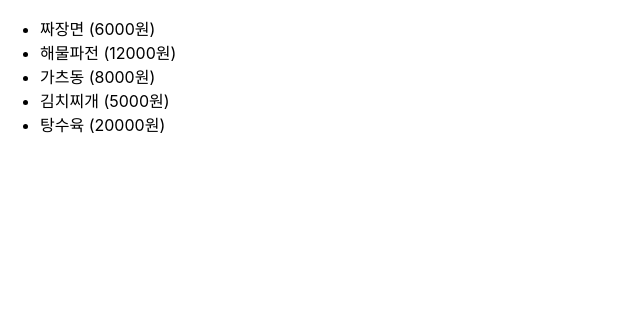
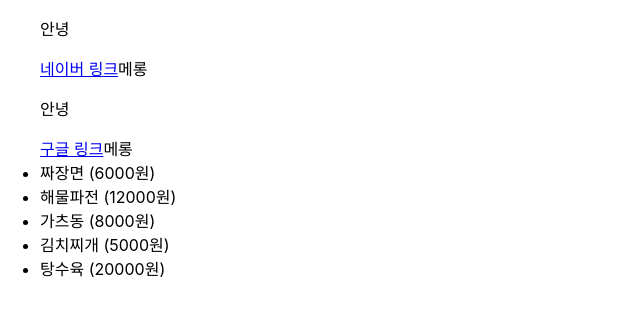
Before and after one commit to semsolhan1/reacte-basic202306, a React (Create React App) app: page / in a window 1280 px wide. Shown: the top 316 px of the page, without its empty margins (0-640 px from the left). Built offline with nearby package versions, Linux system fonts and the light colour scheme.

Commit message:
#4. props의 활용

```diff
--- a/src/SayHello.js
+++ b/src/SayHello.js
@@ -2,10 +2,11 @@
 
 //컴포넌트
 //컴포넌트 파일은 대문자로 작성한는 것이 관례입니다.
-function SayHello() {
+function SayHello(props) {
     return (
         <div>
             <p>안녕</p>
+            { props.children }
             <span>메롱</span>
         </div>
     )
--- a/src/component/chap02_props/FoodList.js
+++ b/src/component/chap02_props/FoodList.js
@@ -1,5 +1,6 @@
 import React from 'react'
 import FoodItem from './FoodItem';
+import SayHello from '../../SayHello';
 
 const FoodList = () => {
 
@@ -45,6 +46,12 @@ const FoodList = () => {
         <FoodItem foodName='해물파전' price={12000} foodId='korean' />
         <FoodItem foodName='가츠동' price={8000} foodId='japanese' /> */}
 
+        <SayHello>
+            <a href="https://www.naver.com">네이버 링크</a>
+        </SayHello>
+        <SayHello>
+            <a href="https://www.google.com">구글 링크</a>
+        </SayHello>
         {
             food.foodList.map(f => <FoodItem foodName={f.fName} price={f.price} foodId={f.id} />)
         }
```
Also changed, not shown: 1 other file (tests, documents, lock files or other folders).
